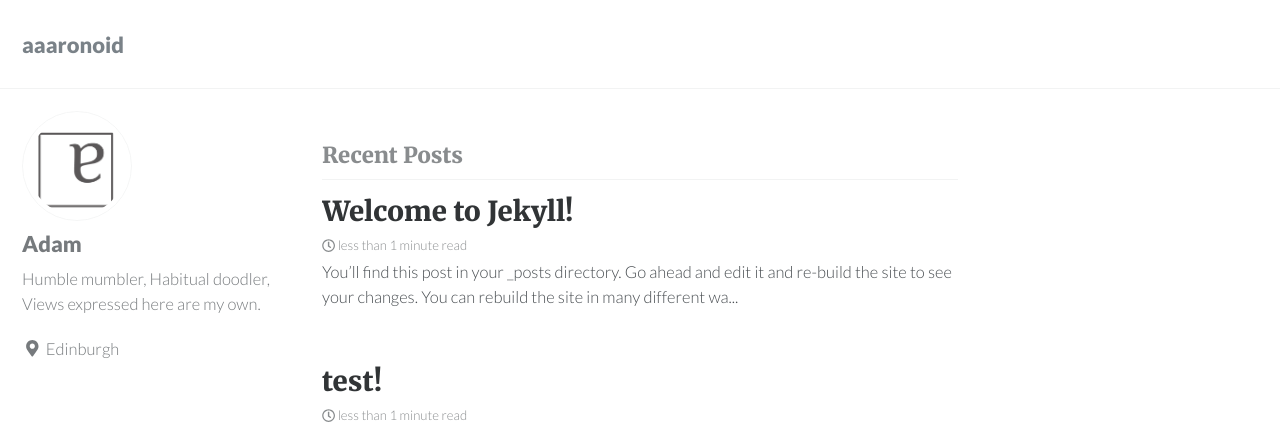
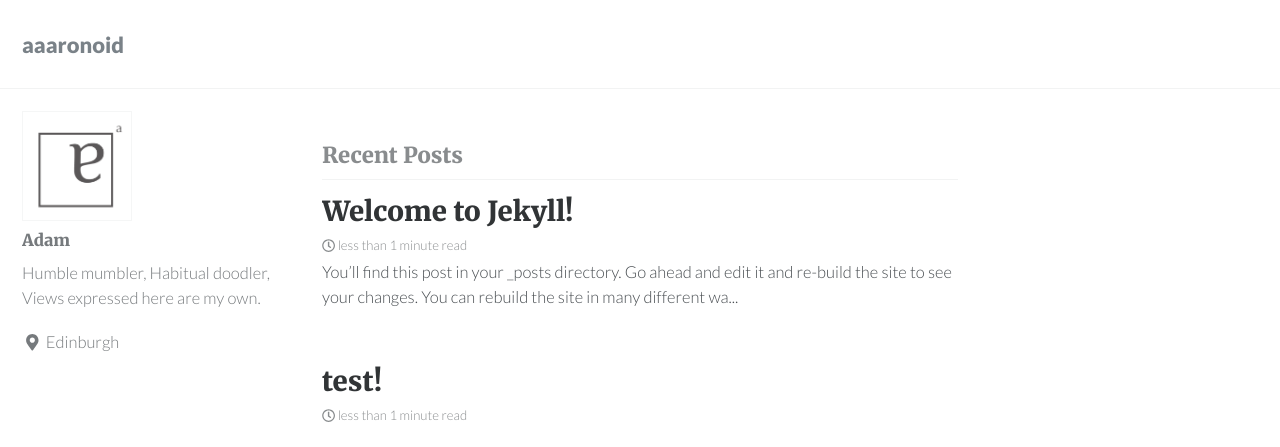
Before and after one commit to aaaronorg/art_aaaronorg, a Jekyll site: the page built from index.html, in a window 1280 px wide. Shown: the top 447 px of the page. Built offline with Jekyll 4.4.1, drawn with Linux system fonts in a browser that asks for light colours; nearby versions of some CDN libraries; the list of posts is cut into pages by our own code.

Commit message:
update sidebar
author profile

```diff
--- a/_sass/minimal-mistakes/_sidebar.scss
+++ b/_sass/minimal-mistakes/_sidebar.scss
@@ -128,7 +128,7 @@
 
   img {
     max-width: 110px;
-    border-radius: 50%;
+    border-radius: 0%;
 
     @include breakpoint($large) {
       padding: 5px;
@@ -166,8 +166,8 @@
   }
 }
 .sidebar .author__name {
-  font-family: $sans-serif;
-  font-size: $type-size-5;
+  font-family: $serif;
+  font-size: $type-size-6;
 }
 
 .author__bio {
```
